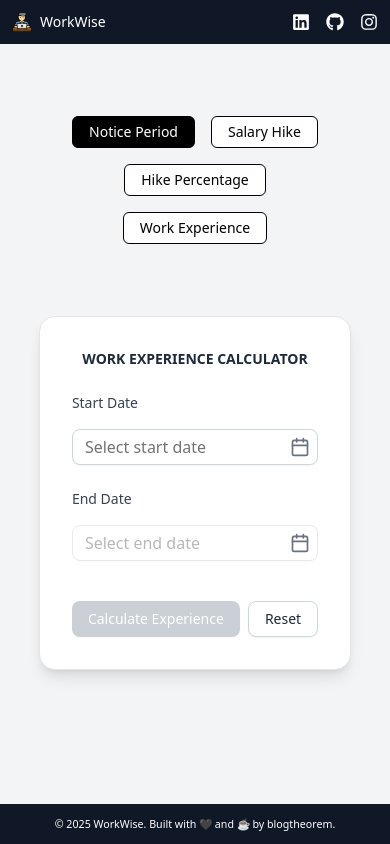
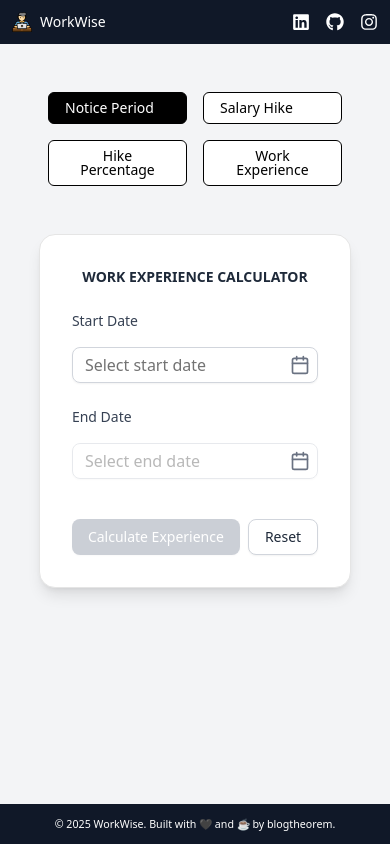
Before and after one commit to enggsuraj/work-wise, a Next.js app: page /work-experience in a window 390 px wide. Built offline with nearby package versions, Linux system fonts and the light colour scheme.

Commit message:
fix/mobile-text-message-visibility

```diff
--- a/src/components/common/NavigationButtons.tsx
+++ b/src/components/common/NavigationButtons.tsx
@@ -1,6 +1,6 @@
 "use client";
 
-import { use, useEffect, useState } from "react";
+import { useState } from "react";
 import { useRouter } from "next/navigation";
 import { Label } from "@/components/ui/label";
 
@@ -21,7 +21,7 @@ export default function NavigationButtons() {
   };
 
   return (
-    <div className="flex justify-center text-center p-6 gap-4 flex-wrap">
+    <div className="grid grid-cols-2 gap-4 md:p-6 md:flex md:justify-center md:gap-4 md:flex-wrap">
       {routes.map((route) => (
         <button
           key={route.path}
```
